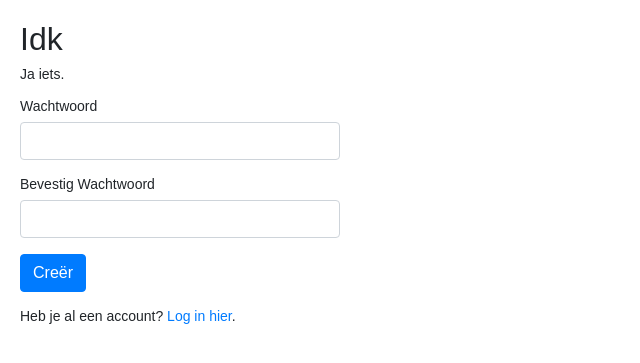
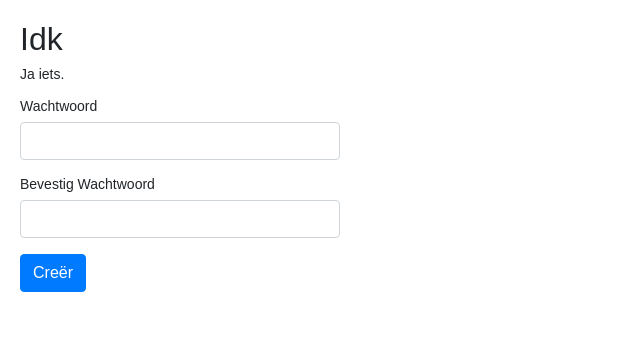
Before and after one commit to 28toby10/login-system, a PHP site: page /echo-password.php in a window 1280 px wide. Shown: the top 363 px of the page, without its empty margins (0-640 px from the left). Run offline with PHP 8.4, Linux system fonts and the light colour scheme.

Commit message:
backend v1.3.2

```diff
--- a/echo-password.php
+++ b/echo-password.php
@@ -70,7 +70,6 @@ if($_SERVER["REQUEST_METHOD"] == "POST"){
             <div class="form-group">
                 <input type="submit" class="btn btn-primary" value="Creër">
             </div>
-            <p>Heb je al een account? <a href="login.php">Log in hier</a>.</p>
         </form>
     </div>
 </body>
```
